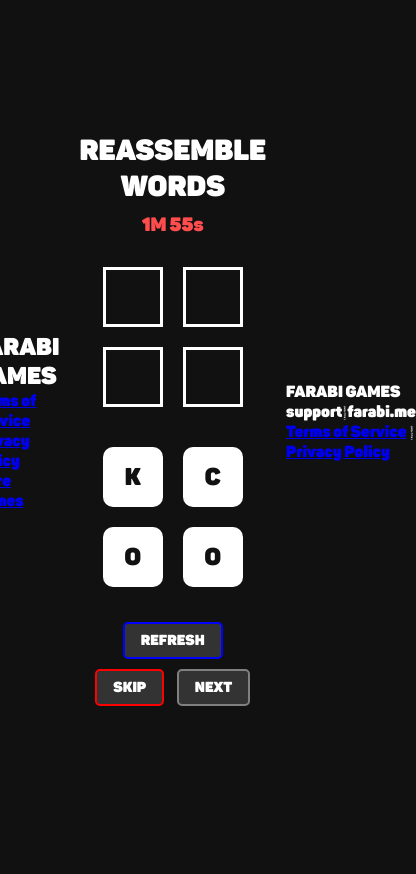
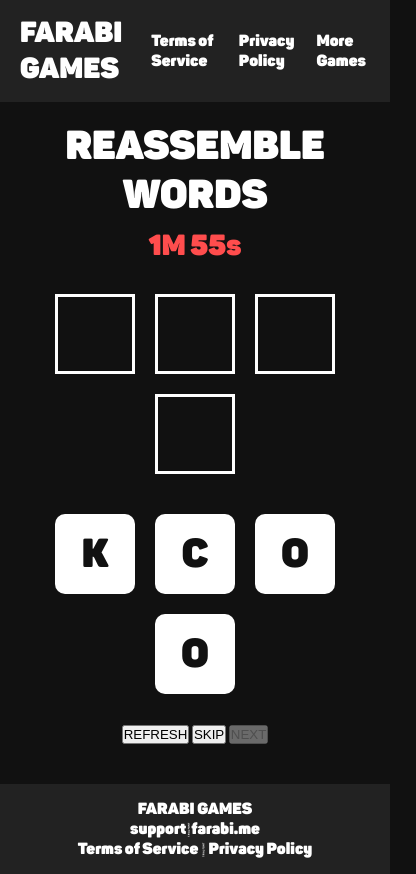
Before and after one commit to FARABI12344/reassemble2, a plain HTML site: page index.html in a window 390 px wide. Shown: the whole page, 416 px wide, since content can reach past the window. Before the commit the page ends 844 px from the top, so only its background shows below. Drawn offline with Linux system fonts and the light colour scheme.

Commit message:
Update styles.css

```diff
--- a/styles.css
+++ b/styles.css
@@ -14,9 +14,38 @@ body {
   color: white;
   font-family: 'Panton', sans-serif;
   display: flex;
-  justify-content: center;
+  flex-direction: column;
   align-items: center;
   min-height: 100vh;
+}
+
+.navbar {
+  width: 100%;
+  background: #222;
+  display: flex;
+  justify-content: space-between;
+  padding: 15px 20px;
+  align-items: center;
+}
+
+.navbar h1 {
+  font-size: 1.8rem;
+}
+
+.navbar ul {
+  list-style: none;
+  display: flex;
+  gap: 15px;
+}
+
+.navbar ul li {
+  display: inline;
+}
+
+.navbar ul li a {
+  color: white;
+  text-decoration: none;
+  font-size: 1rem;
 }
 
 .game-container {
@@ -79,105 +108,25 @@ header h2 {
   margin: 10px;
   cursor: grab;
   border-radius: 10px;
-  transition: transform 0.2s ease, box-shadow 0.2s ease;
 }
 
-/* When a draggable is dropped inside a droppable, let it fill the container */
-.droppable > .draggable {
+.footer {
+  margin-top: 20px;
+  text-align: center;
+  padding: 15px;
+  background: #222;
   width: 100%;
-  height: 100%;
-  margin: 0;
-  border-radius: 0;
-  font-size: 3rem;
 }
 
-.draggable:active {
-  cursor: grabbing;
-  transform: scale(1.1);
-  box-shadow: 0 0 20px #ff69b4;
+.footer p, .footer a {
+  color: white;
+  font-size: 1rem;
+  text-decoration: none;
 }
 
-.buttons {
-  margin-top: 20px;
-}
-
-button {
-  background: #333;
-  color: white;
-  font-family: 'Panton', sans-serif;
-  font-size: 1.2rem;
-  padding: 12px 24px;
-  border: 2px solid transparent;
-  border-radius: 5px;
-  cursor: pointer;
-  margin: 0 10px;
-  transition: background 0.3s ease, border 0.3s ease, box-shadow 0.3s ease;
-}
-
-/* Button border colors */
-#redo {
-  border-color: blue;
-}
-
-#skip {
-  border-color: red;
-}
-
-#next {
-  border-color: grey;
-}
-
-/* NEXT button: when enabled, green border with glow */
-#next:not(:disabled) {
-  border-color: green;
-  box-shadow: 0 0 10px green;
-}
-
-button:hover:not(:disabled) {
-  background: #555;
-}
-
-/* Responsive Design */
 @media (max-width: 768px) {
-  header h1 {
-    font-size: 2rem;
-  }
-  header h2 {
-    font-size: 1.5rem;
-  }
   .droppable, .draggable {
     width: 80px;
     height: 80px;
-    font-size: 2rem;
-  }
-  .droppable > .draggable {
-    font-size: 2.5rem;
-  }
-  button {
-    font-size: 1rem;
-    padding: 10px 20px;
-    margin: 5px;
   }
 }
-
-@media (max-width: 480px) {
-  header h1 {
-    font-size: 1.8rem;
-  }
-  header h2 {
-    font-size: 1.2rem;
-  }
-  .droppable, .draggable {
-    width: 60px;
-    height: 60px;
-    font-size: 1.5rem;
-  }
-  .droppable > .draggable {
-    font-size: 2rem;
-  }
-  button {
-    font-size: 0.9rem;
-    padding: 8px 16px;
-    margin: 5px;
-  }
-}
```
